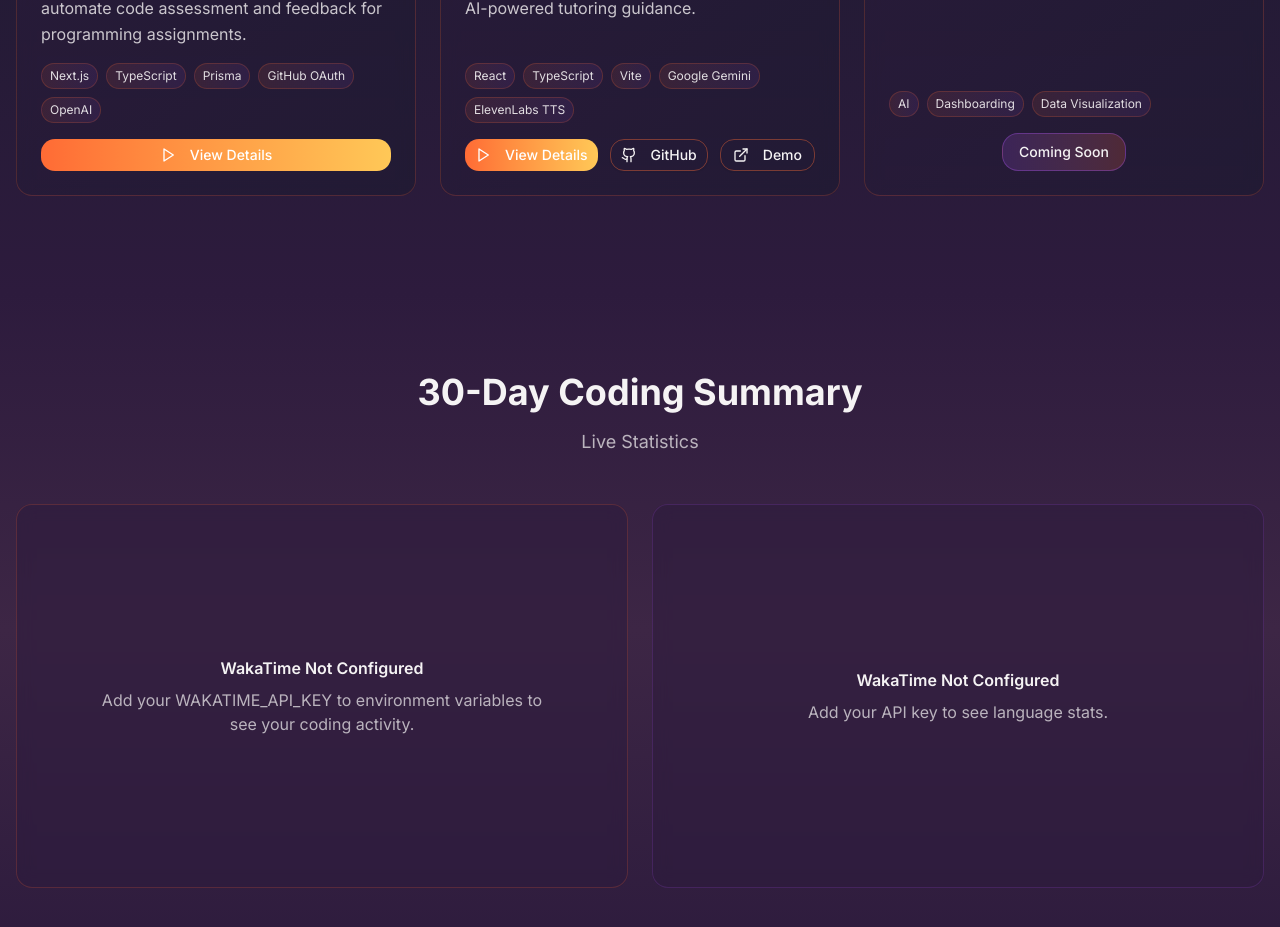
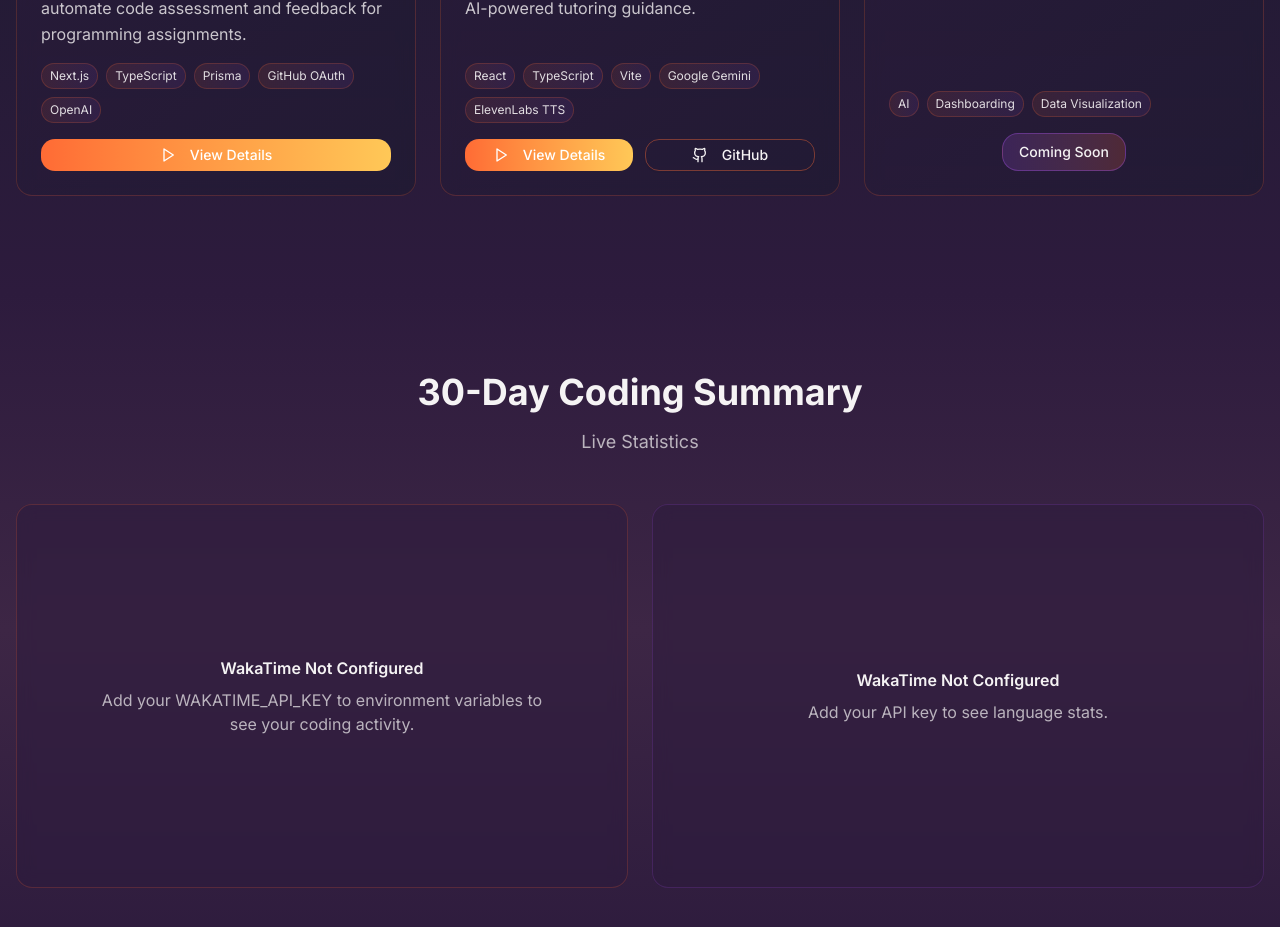
Before and after one commit to alexiwisteria/code-studio, a Next.js app: page / in a window 1280 px wide. Shown: the part 1940-2867 px from the top of the page. Built offline with nearby package versions, Linux system fonts and the light colour scheme; no server answers.

Commit message:
remove demo button from AI Tutoring Whiteboard

```diff
--- a/components/projects.tsx
+++ b/components/projects.tsx
@@ -18,7 +18,6 @@ const projects = [
       "A smart whiteboard that listens, sees, and teaches with voice input, vision analysis, and AI-powered tutoring guidance.",
     tech: ["React", "TypeScript", "Vite", "Google Gemini", "ElevenLabs TTS"],
     github: "https://github.com/alexiwisteria/AIVoiceTutor",
-    demo: "https://ai-whiteboard-voice-r4vc.bolt.host/",
     hasVideo: true,
   },
   {
@@ -85,14 +84,14 @@ export function Projects() {
                     </Button>
                   )}
 
-                  {project.demo && (
+                  {(project as any).demo && (
                     <Button
                       size="sm"
                       variant="outline"
                       className="border-[#FF6B35]/40 text-[#F5F3F4] hover:bg-[#FF6B35]/10 bg-transparent flex-1"
                       asChild
                     >
-                      <a href={project.demo} target="_blank" rel="noopener noreferrer">
+                      <a href={(project as any).demo} target="_blank" rel="noopener noreferrer">
                         <ExternalLink className="w-4 h-4 mr-2" />
                         Demo
                       </a>
```
